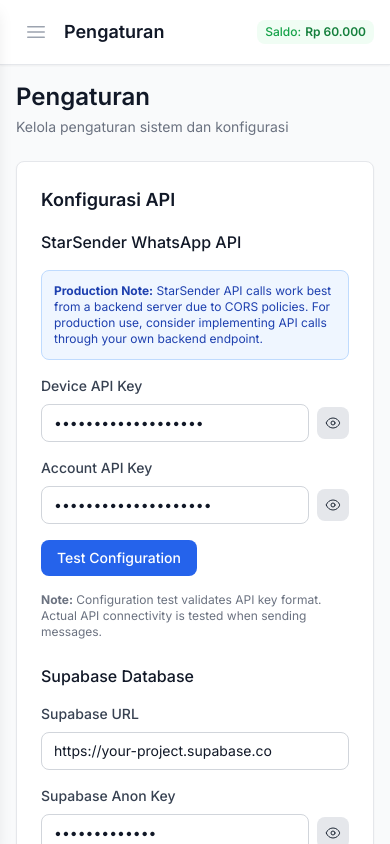
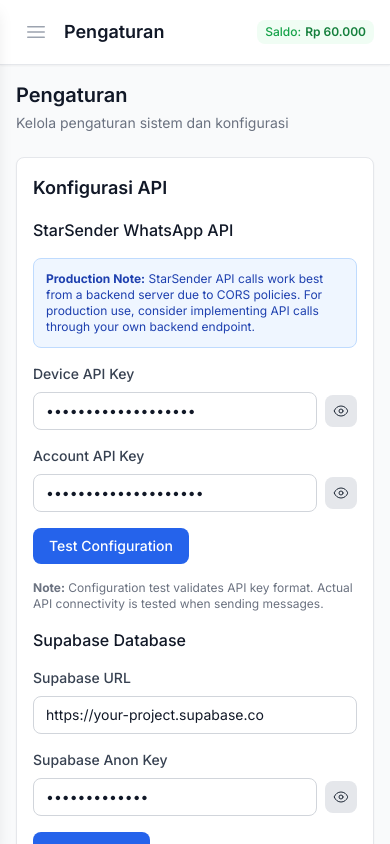
Before and after one commit to zesbe/KAS-KELAS-TERAKHIR-HARUS-BERES, a Vue app: page /settings in a window 390 px wide. Shown: the top 844 px of the page. Built offline with nearby package versions, Linux system fonts and the light colour scheme.

Commit message:
Fix mobile responsiveness in Settings.vue
cgen-36037cecdf10424fa458047f880a7a88

```diff
--- a/src/views/Settings.vue
+++ b/src/views/Settings.vue
@@ -2,15 +2,15 @@
   <div class="space-y-6">
     <!-- Header -->
     <div>
-      <h1 class="text-2xl font-semibold text-gray-900">Pengaturan</h1>
+      <h1 class="text-xl sm:text-2xl font-semibold text-gray-900">Pengaturan</h1>
       <p class="text-sm text-gray-500 mt-1">Kelola pengaturan sistem dan konfigurasi</p>
     </div>
 
     <!-- API Configuration -->
-    <div class="card p-6">
+    <div class="card p-4 sm:p-6">
       <h3 class="text-lg font-semibold text-gray-900 mb-4">Konfigurasi API</h3>
 
-      <div class="grid grid-cols-1 lg:grid-cols-2 gap-6">
+      <div class="grid grid-cols-1 lg:grid-cols-2 gap-4 sm:gap-6">
         <!-- StarSender Configuration -->
         <div class="space-y-4">
           <h4 class="font-medium text-gray-900">StarSender WhatsApp API</h4>
@@ -33,7 +33,7 @@
               />
               <button
                 @click="showKeys.device = !showKeys.device"
-                class="btn-secondary p-2"
+                class="btn-secondary p-2 flex-shrink-0"
               >
                 <EyeIcon v-if="!showKeys.device" class="w-4 h-4" />
                 <EyeSlashIcon v-else class="w-4 h-4" />
```
